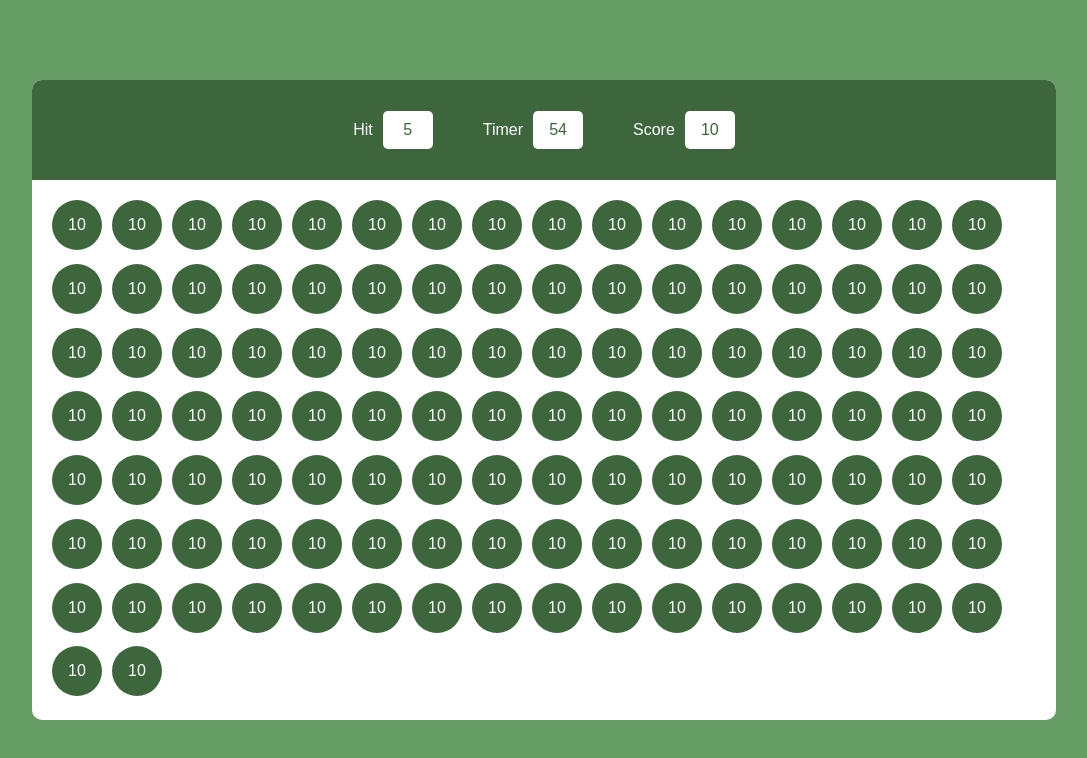
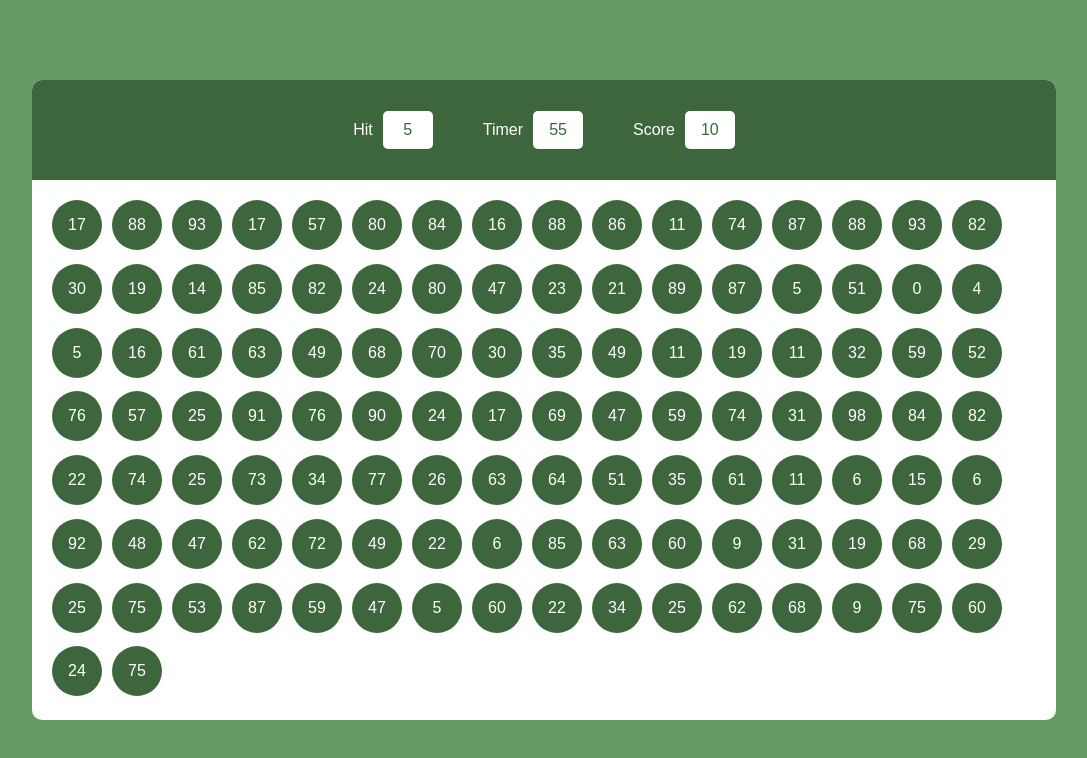
Before and after one commit to swamiabhishek45/JavaScript-IQ, a plain HTML site: page Js Practice/Q6 Bubble Game/index.html in a window 1280 px wide. Shown: the whole page, without its empty margins (96-1183 px from the left). Drawn offline with Linux system fonts and the light colour scheme.

Commit message:
create runTimer function

```diff
--- a/Js Practice/Q6 Bubble Game/index.html
+++ b/Js Practice/Q6 Bubble Game/index.html
@@ -20,7 +20,7 @@
           <div class="elem">
             <h4>Timer</h4>
             <div class="box">
-              <p>54</p>
+              <p id="timer">60</p>
             </div>
           </div>
           <div class="elem">
--- a/Js Practice/Q6 Bubble Game/script.js
+++ b/Js Practice/Q6 Bubble Game/script.js
@@ -1,9 +1,28 @@
-const pbtm = document.querySelector(".pbtm");
+var time = 60;
+function createBubble() {
+  const pbtm = document.querySelector(".pbtm");
 
-var clutter = "";
+  var clutter = "";
 
-for(var i = 1; i<=114; i++){
-    clutter += `<div class="bubble">10</div>`;
+  for (var i = 1; i <= 114; i++) {
+    var num = Math.floor(Math.random() * 100);
+    clutter += `<div class="bubble">${num}</div>`;
+  }
+
+  pbtm.innerHTML = clutter;
 }
 
-pbtm.innerHTML = clutter;
+function runTimer() {
+  const timer = document.querySelector("#timer");
+  var ID = setInterval(function () {
+    if (time > 0) {
+      time--;
+      timer.textContent = time;
+    } else {
+      clearInterval(ID);
+    }
+  }, 1000);
+}
+
+runTimer();
+createBubble();
--- a/Js Practice/Q6 Bubble Game/style.css
+++ b/Js Practice/Q6 Bubble Game/style.css
@@ -69,7 +69,15 @@ align-items: center;
     padding: 20px;
     overflow: auto;
 }
+.pbtm::-webkit-scrollbar{
+    width: 5px;
+    /* background: rgb(61, 102, 61); */
+}
 
+.pbtm::-webkit-scrollbar-thumb{
+    background: rgb(61, 102, 61);
+    /* border-radius: 50%; */
+}
 
 
 .bubble{
```
